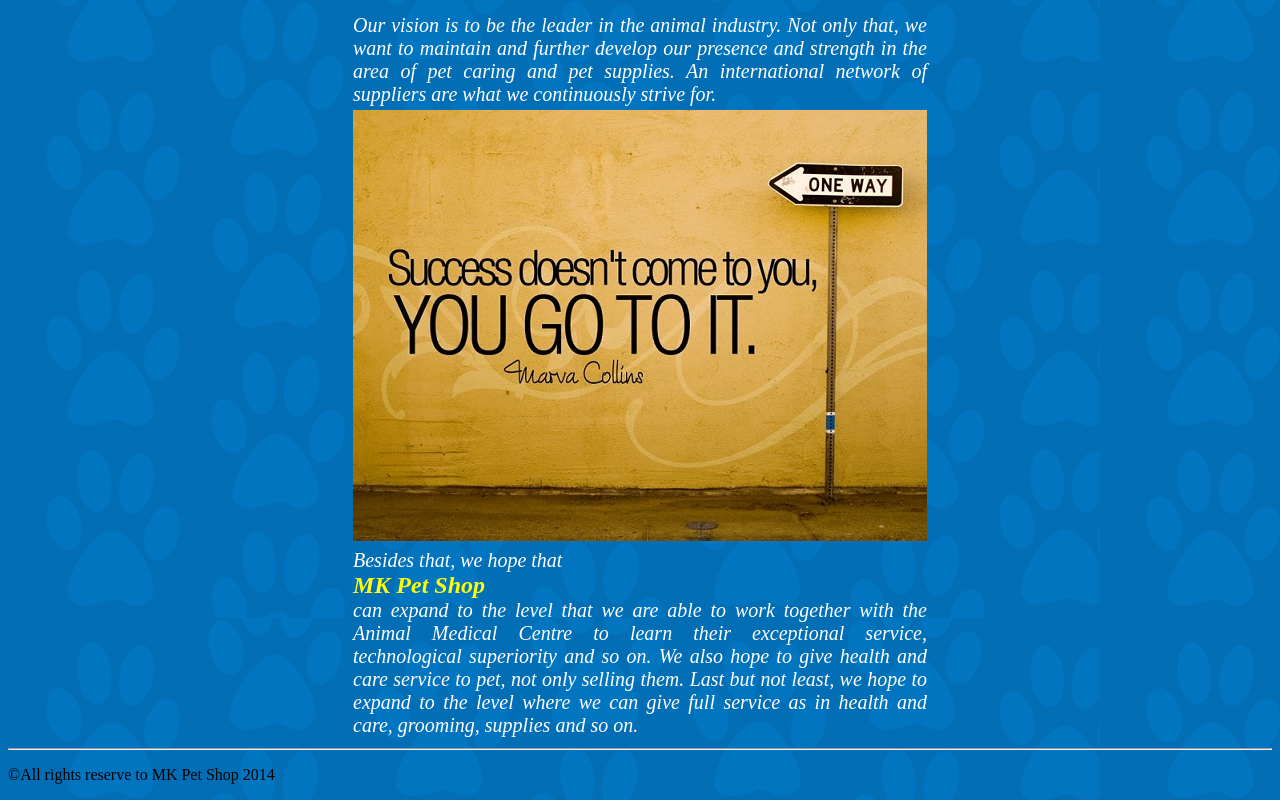
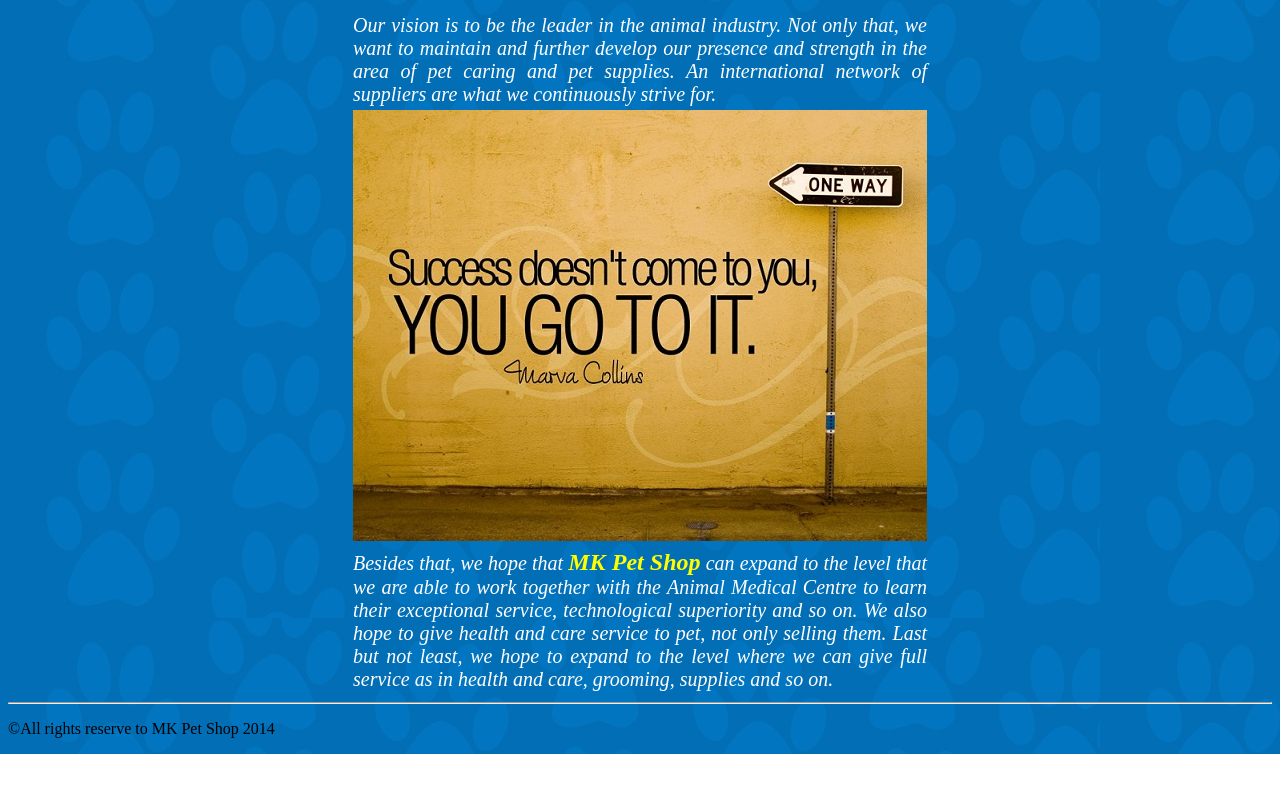
Before and after one commit to mkpet/mkpet.github.io, a plain HTML site: page vision.html in a window 1280 px wide. Shown: the part 482-1282 px from the top of the page. After the commit the page ends 1236 px from the top, so only its background shows below. Drawn offline with Linux system fonts and the light colour scheme.

Commit message:
Update vision.html

```diff
--- a/vision.html
+++ b/vision.html
@@ -65,7 +65,7 @@ of suppliers are what we continuously strive for.</td>
 <td><img src="pic/vision/vision2.jpg"></td>
 </tr>
 <tr>
-<td id="desc">Besides that, we hope that <div class="abc">MK Pet Shop</div> can expand to the level that
+<td id="desc">Besides that, we hope that <span class="abc">MK Pet Shop</span> can expand to the level that
 we are able to work together with the Animal Medical Centre to learn
 their exceptional service, technological superiority and so on. We
 also hope to give health and care service to pet, not only selling them.
```
